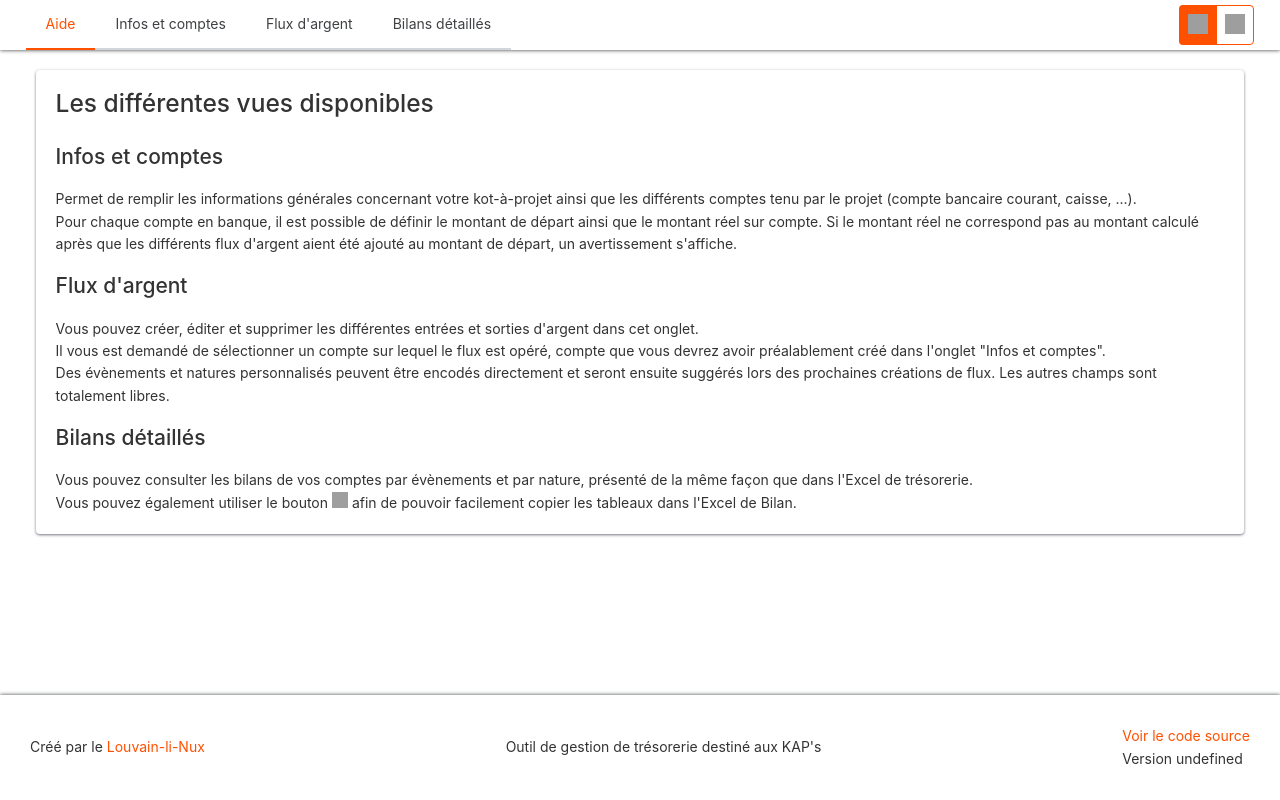
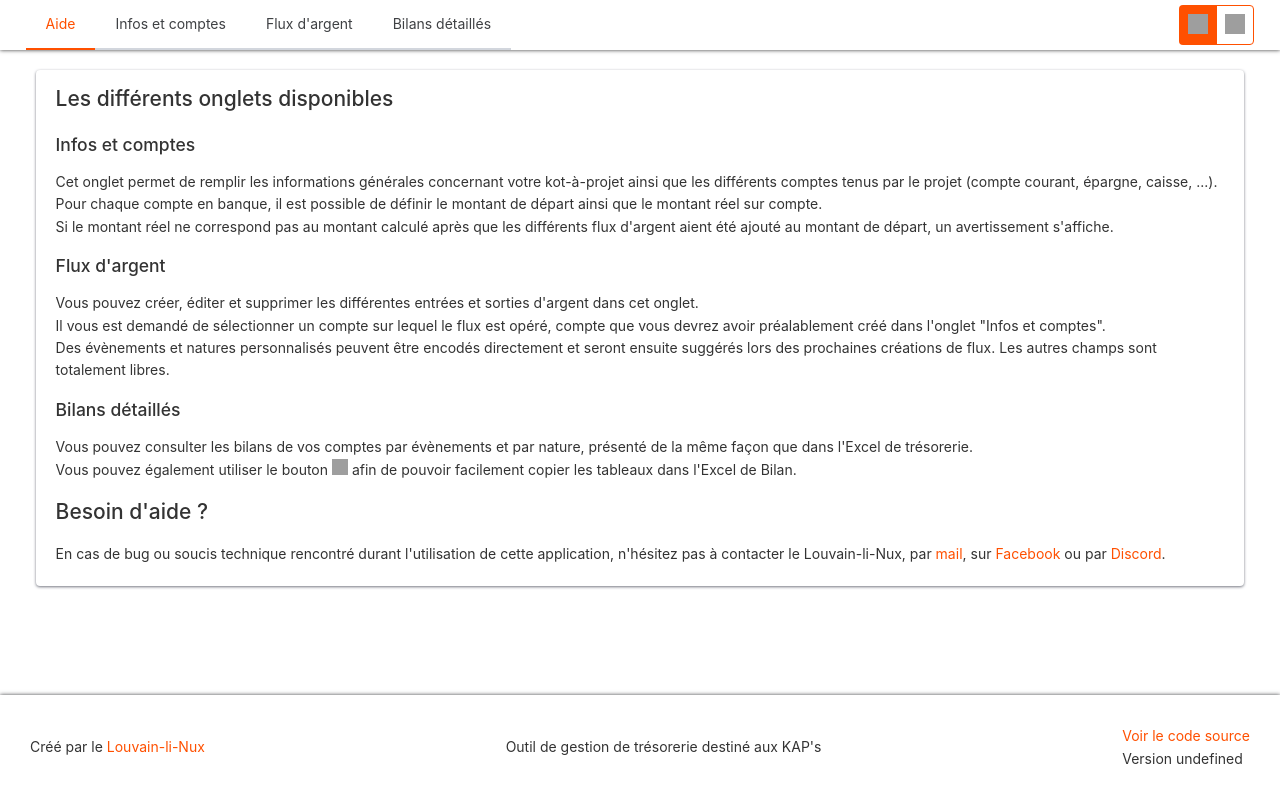
Before and after one commit to BhasherBEL/compta, a Svelte app: page / in a window 1280 px wide. Both pictures are taken after a click on the link "Aide". Built offline with nearby package versions, Linux system fonts and the light colour scheme; grey boxes are pictures that could not be loaded.

Commit message:
Added help informations

```diff
--- a/src/components/tabs/help.svelte
+++ b/src/components/tabs/help.svelte
@@ -3,26 +3,25 @@
 </script>
 
 <div class="card">
-    <h2>
-        Les différentes vues disponibles
-    </h2>
     <h3>
+        Les différents onglets disponibles
+    </h3>
+    <h4>
         Infos et comptes
-    </h3>
+    </h4>
     <p>
-        Permet de remplir les informations générales concernant votre
-        kot-à-projet ainsi que les différents comptes tenu
-        par le projet (compte bancaire courant, caisse, ...).<br>
+        Cet onglet permet de remplir les informations générales concernant votre
+        kot-à-projet ainsi que les différents comptes tenus
+        par le projet (compte courant, épargne, caisse, ...).<br>
         Pour chaque compte en banque, il est possible de définir le montant de
-        départ ainsi que le montant réel sur
-        compte.
+        départ ainsi que le montant réel sur compte.<br>
         Si le montant réel ne correspond pas au montant calculé après que les
-        différents flux d'argent aient été ajouté
-        au montant de départ, un avertissement s'affiche.
+        différents flux d'argent aient été ajouté au montant de départ,
+        un avertissement s'affiche.
     </p>
-    <h3>
+    <h4>
         Flux d'argent
-    </h3>
+    </h4>
     <p>
         Vous pouvez créer, éditer et supprimer les différentes entrées et
         sorties d'argent dans cet onglet.<br>
@@ -34,9 +33,9 @@
         prochaines créations de flux.
         Les autres champs sont totalement libres.
     </p>
-    <h3>
+    <h4>
         Bilans détaillés
-    </h3>
+    </h4>
     <p>
         Vous pouvez consulter les bilans de vos comptes par évènements et par
         nature, présenté de la même façon que dans l'Excel de trésorerie. <br>
@@ -44,4 +43,14 @@
         <Icon icon="clipboard"/> afin de pouvoir facilement copier les tableaux
         dans l'Excel de Bilan.
     </p>
+    <h3>
+        Besoin d'aide ?
+    </h3>
+    <p>
+        En cas de bug ou soucis technique rencontré durant l'utilisation de
+        cette application, n'hésitez pas à contacter le Louvain-li-Nux,
+        par <a href="mailto:info@louvainlinux.org">mail</a>,
+        sur <a href="https://www.facebook.com/LouvainliNuxKap">Facebook</a>
+        ou par <a href="https://discord.gg/JFRT2f3pEV">Discord</a>.
+    </p>
 </div>
```
